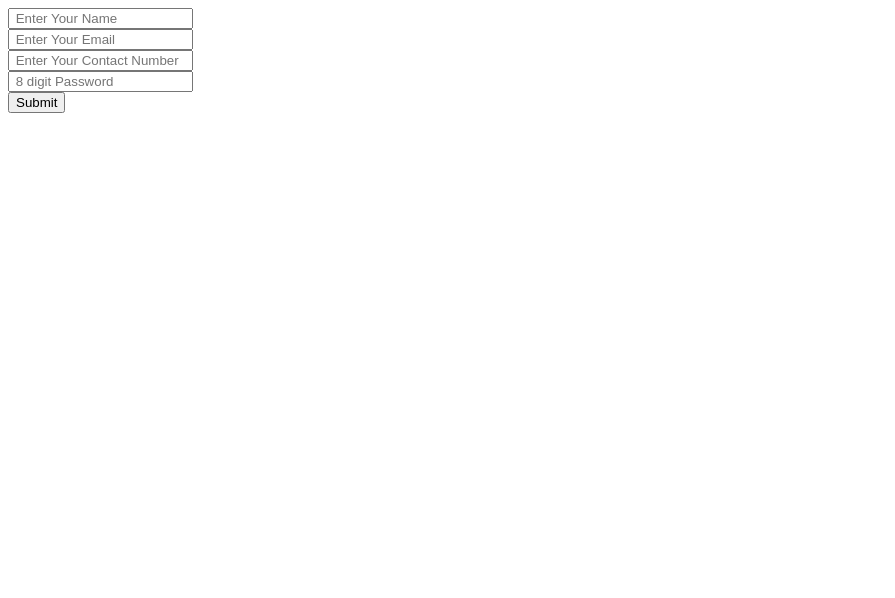
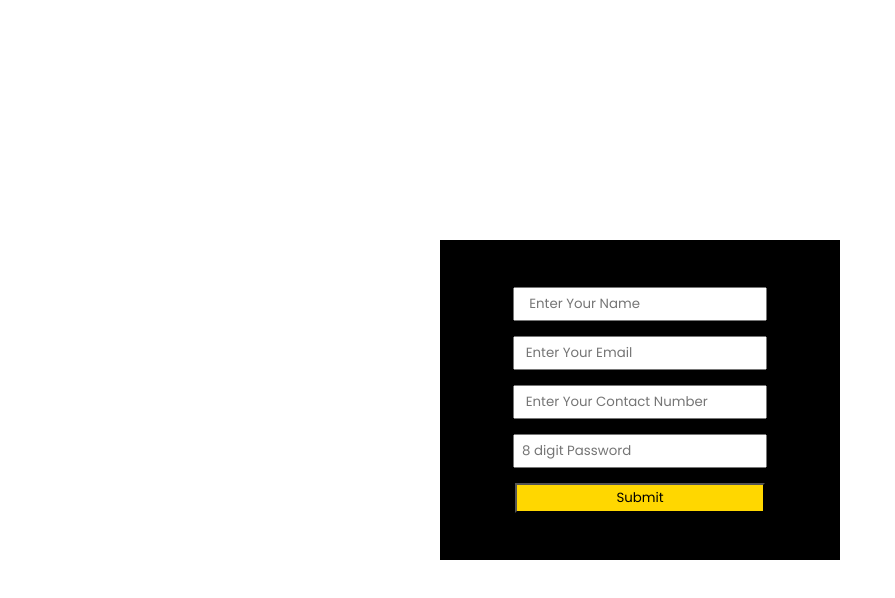
Before and after one commit to jayshreee10/MY_SPACE, a plain HTML site: page TASK_TWO/index.html in a window 1280 px wide. Shown: the whole page, without its empty margins (0-895 px from the left). Drawn offline with Linux system fonts and the light colour scheme.

Commit message:
Task Two UI

```diff
--- a/TASK_ONE/style.css
+++ b/TASK_ONE/style.css
@@ -229,6 +229,6 @@ p {
 }
 h5 {
   margin-top: 5px;
-  color: chocolate;
+  color: rgb(226, 220, 39);
   letter-spacing: 2px;
 }
--- a/TASK_TWO/index.html
+++ b/TASK_TWO/index.html
@@ -1,19 +1,21 @@
 <!DOCTYPE html>
 <html lang="en">
-<head>
-    <meta charset="UTF-8">
-    <meta name="viewport" content="width=device-width, initial-scale=1.0">
+  <head>
+    <meta charset="UTF-8" />
+    <meta name="viewport" content="width=device-width, initial-scale=1.0" />
     <title>HEY USER</title>
-</head>
-<body>
+    <link rel="stylesheet" href="style.css" />
+  </head>
+  <body>
     <div class="UserPage">
-<div id="UserInput">
-<div><input  id="UserName"type="text" placeholder=" Enter Your Name"></div>
-<div><input id="UserEmail" type="text" placeholder=" Enter Your Email"></div>
-<div><input id="UserCell" type="text" placeholder=" Enter Your Contact Number"></div>
-<div><input id="UserPassword" type="text" placeholder=" 8 digit Password"></div>
-<div><input id="UserSubmit" type="submit" placeholder="submit"></div>
-</div>
+      <div id="UserInput">
+
+          <input id="UserName" type="text" placeholder="    Enter Your Name" />
+          <input id="UserEmail" type="text" placeholder="   Enter Your Email" />
+          <input id="UserCell"type="text"placeholder="   Enter Your Contact Number" />
+          <input id="UserPassword" type="text"placeholder="  8 digit Password" />
+          <input id="UserSubmit" type="submit" placeholder="submit" />
+
     </div>
-</body>
+  </body>
 </html>
--- a/TASK_TWO/style.css
+++ b/TASK_TWO/style.css
@@ -0,0 +1,31 @@
+@import url("https://fonts.googleapis.com/css2?family=Poppins:ital,wght@0,100;0,200;0,300;0,400;0,500;0,600;0,700;0,800;0,900;1,100;1,200;1,300;1,400;1,500;1,600;1,700;1,800;1,900&display=swap");
+
+* {
+  margin: 0;
+  padding: 0;
+  font-family: Poppins;
+}
+.UserPage {
+  height: 100vh;
+  width: 100vw;
+  display: flex;
+  justify-content: center;
+  align-items: center;
+}
+#UserInput {
+  background-color: black;
+  height: 30vh;
+  padding: 40px;
+  width: 25vw;
+  display: flex;
+  flex-direction: column;
+  justify-content: space-around;
+  align-items: center;
+}
+input {
+  height: 30px;
+  width: 250px;
+}
+#UserSubmit{
+    background-color: gold;
+}
```
Also changed, not shown: TASK_ONE/index.html (+0 -6 lines).
